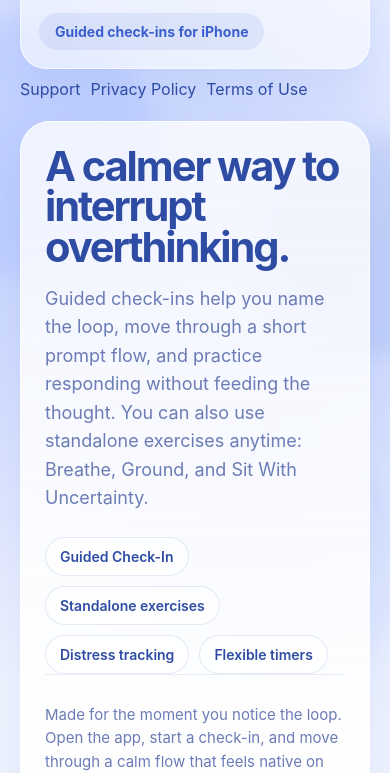
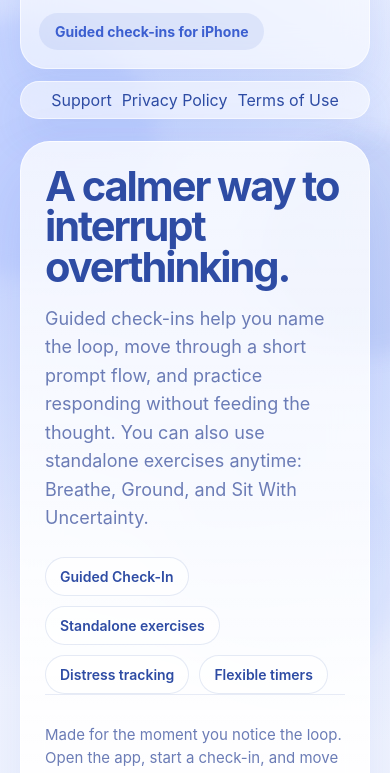
Before and after one commit to rpyoungdale/OverThinkLanding, a website: page index.html in a window 390 px wide. Shown: the part 78-851 px from the top of the page. Drawn offline with Linux system fonts and the light colour scheme.

Commit message:
small change

```diff
--- a/styles.css
+++ b/styles.css
@@ -148,12 +148,20 @@ input {
 }
 
 .top-quick-links {
-  width: var(--content-width);
-  margin: 10px auto 0;
+  width: fit-content;
+  max-width: var(--content-width);
+  margin: 12px auto 0;
+  padding: 8px;
   display: flex;
   align-items: center;
   gap: 10px;
   flex-wrap: wrap;
+  justify-content: center;
+  border: 1px solid rgba(255, 255, 255, 0.62);
+  border-radius: 999px;
+  background: rgba(255, 255, 255, 0.56);
+  backdrop-filter: blur(18px);
+  box-shadow: var(--shadow-card);
 }
 
 .signup-band {
@@ -796,6 +804,12 @@ input {
 }
 
 @media (max-width: 760px) {
+  .top-quick-links {
+    width: var(--content-width);
+    justify-content: center;
+    border-radius: 20px;
+  }
+
   .legal-links {
     flex-wrap: wrap;
   }
```
